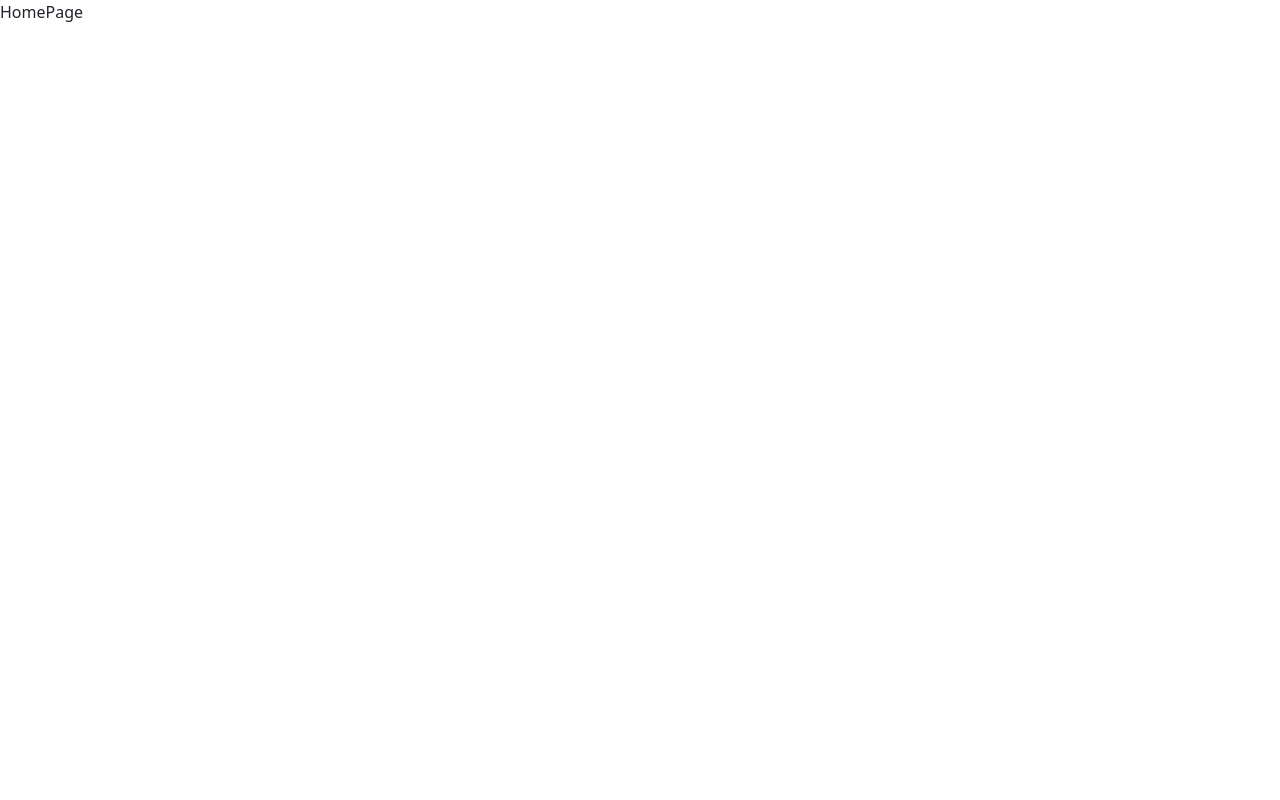
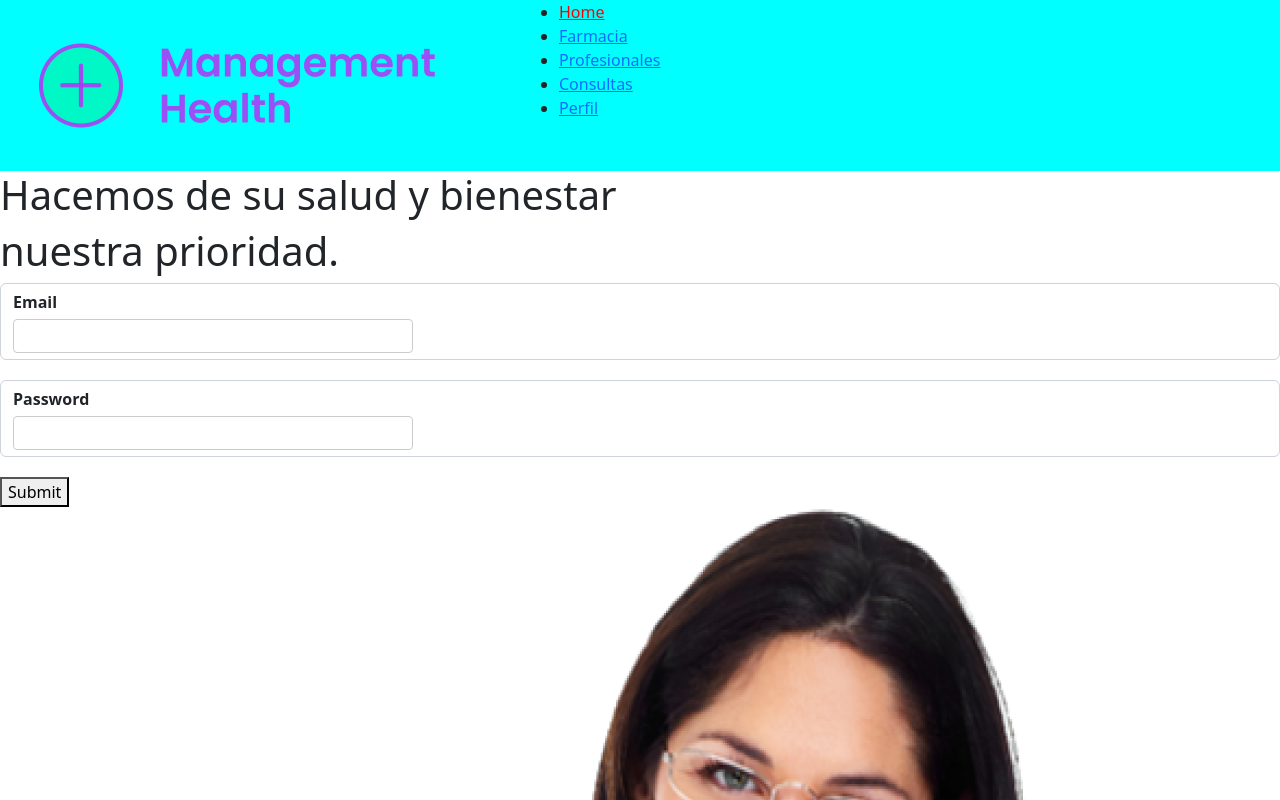
Before and after one commit to No-Country/c5-g01-m-mern-Frontend-, a React (Create React App) app: page / in a window 1280 px wide. Shown: the top 800 px of the page. Built offline with nearby package versions, Linux system fonts and the light colour scheme.

Commit message:
4to commit: Pagination react-router

```diff
--- a/src/App.js
+++ b/src/App.js
@@ -2,28 +2,29 @@ import React from "react";
 import { BrowserRouter, Route, Routes } from "react-router-dom";
 import "./App.css";
 import LoginForm from "./components/LoginForm";
+import Navbar from "./components/Navbar";
 import RegistrationForm from "./components/RegistrationForm";
+import Consultas from "./pages/Consultas";
+import Farmacia from "./pages/Farmacia";
+import HomePage from "./pages/HomePage";
+import NotFoundPage from "./pages/NotFoundPage";
+import Profesionales from "./pages/Profesionales";
 import ProfilePage from "./pages/ProfilePage";
-import HomePage from "./pages/HomePage";
-import Farmacia from "./pages/Farmacia";
-import Profesionales from "./pages/Profesionales";
-import Consultas from "./pages/Consultas";
-import NotFoundPage from "./pages/NotFoundPage";
 
 function App() {
   return (
     <BrowserRouter>
+      <Navbar />
+
       <Routes>
-        {/* <div className="App"> */}
-        <Route path="*" element={<NotFoundPage/>}></Route>
+        <Route path=" /*" element={<NotFoundPage />}></Route>
         <Route path="/" element={<HomePage />}></Route>
-        <Route path="/crearcuenta" element={<RegistrationForm />}></Route>
-        <Route path="/iniciarsesion" element={<LoginForm />}></Route>
-        <Route path="/perfil" element={<ProfilePage/>}></Route>
+        <Route path="/signup" element={<RegistrationForm />}></Route>
+        <Route path="/login" element={<LoginForm />}></Route>
+        <Route path="/perfil" element={<ProfilePage />}></Route>
         <Route path="/farmacia" element={<Farmacia />}></Route>
         <Route path="/profesionales" element={<Profesionales />}></Route>
         <Route path="/consultas" element={<Consultas />}></Route>
-        {/* </div> */}
       </Routes>
     </BrowserRouter>
   );
--- a/src/components/LoginForm.js
+++ b/src/components/LoginForm.js
@@ -11,9 +11,10 @@ function LoginForm () {
 
   const validationSchema = Yup.object({
     email: Yup.string()
-      .email('Invalid email format')
-      .required('Required'),
-    password: Yup.string().required('Required')
+      .email('Formato de correo inválido.')
+      .required('Por favor, ingrese su correo.'),
+    password: Yup.string()
+      .required('Por favor, ingrese su contraseña.')
   })
 
   const onSubmit = values => {
@@ -31,6 +32,7 @@ function LoginForm () {
           <Form>
             <FormikControl
               control='input'
+
               type='email'
               label='Email'
               name='email'
--- /dev/null
+++ b/src/components/Navbar.js
@@ -0,0 +1,59 @@
+import React from "react";
+import { Link, NavLink } from "react-router-dom";
+import img from "../assets/mh-logo.png";
+import "./styles/Navbar.css";
+
+const Navbar = () => {
+  return (
+    <>
+    {/* Logo Management Health */}
+      <nav className="nav-bar">
+        <Link className="nav-bar-logo" to="/">
+          <img src={img} alt="management-health-logo"></img>
+        </Link>
+    {/* Lista del Navbar */}
+        <div>
+          <ul>
+            <li>
+              <NavLink
+                className={({ isActive }) => (isActive ? "active" : "")}
+                to="/"
+              >
+                Home
+              </NavLink>
+            </li>
+            <li>
+              <NavLink
+                className={({ isActive }) => (isActive ? "orange" : "")}
+                to="/farmacia"
+              >
+                Farmacia
+              </NavLink>
+            </li>
+            <li>
+              <NavLink to="/profesionales">Profesionales</NavLink>
+            </li>
+            <li>
+              <NavLink
+                className={({ isActive }) => (isActive ? "orange" : "")}
+                to="/consultas"
+              >
+                Consultas
+              </NavLink>
+            </li>
+            <li>
+              <NavLink
+                className={({ isActive }) => (isActive ? "orange" : "")}
+                to="/perfil"
+              >
+                Perfil
+              </NavLink>
+            </li>
+          </ul>
+        </div>
+      </nav>
+    </>
+  );
+};
+
+export default Navbar;
--- /dev/null
+++ b/src/components/styles/Navbar.css
@@ -0,0 +1,12 @@
+.nav-bar{
+   display: flex;
+   background-color: aqua;
+   align-items:flex-start;
+}
+
+.active{
+    color: red;
+}
+.orange{
+    color: orange;
+}
--- a/src/pages/HomePage.js
+++ b/src/pages/HomePage.js
@@ -1,9 +1,22 @@
-import React from 'react'
+import React from "react";
+import img from "../assets/medica-home-logo.png";
+import LoginForm from "../components/LoginForm";
 
 const HomePage = () => {
   return (
-    <div>HomePage</div>
-  )
-}
+    <>
+      <div>
+        <h1>Hacemos de su salud y bienestar</h1>
+        <h1>nuestra prioridad.</h1>
+      </div>
+      <div>
+        <LoginForm />
+      </div>
+      <div>
+        <img src={img} alt="medica-imagen"></img>
+      </div>
+    </>
+  );
+};
 
-export default HomePage
+export default HomePage;
```
Also changed, not shown: src/App.css (line endings or trailing spaces), src/assets/medica-home-logo.png (added), src/assets/mh-logo.png (added).
